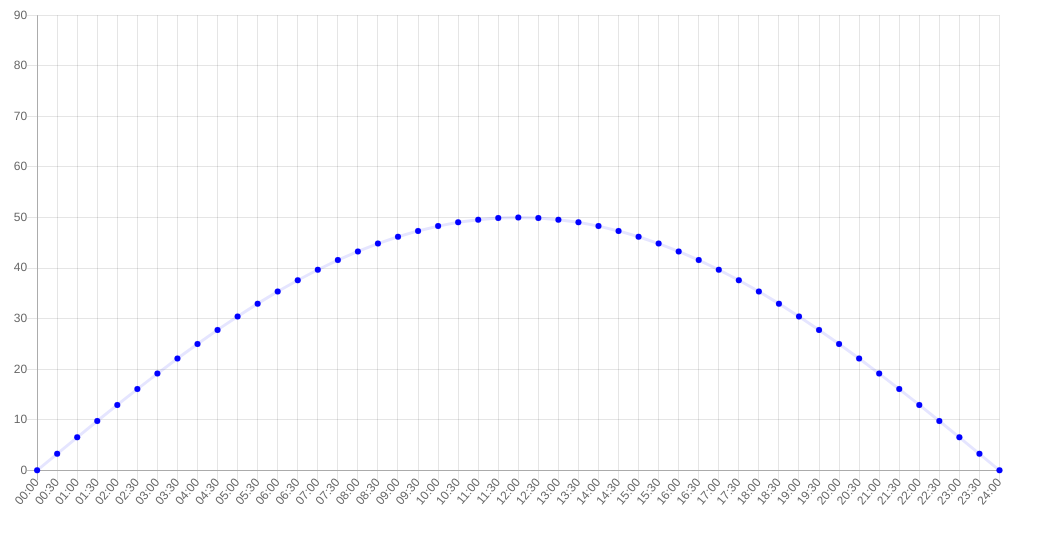
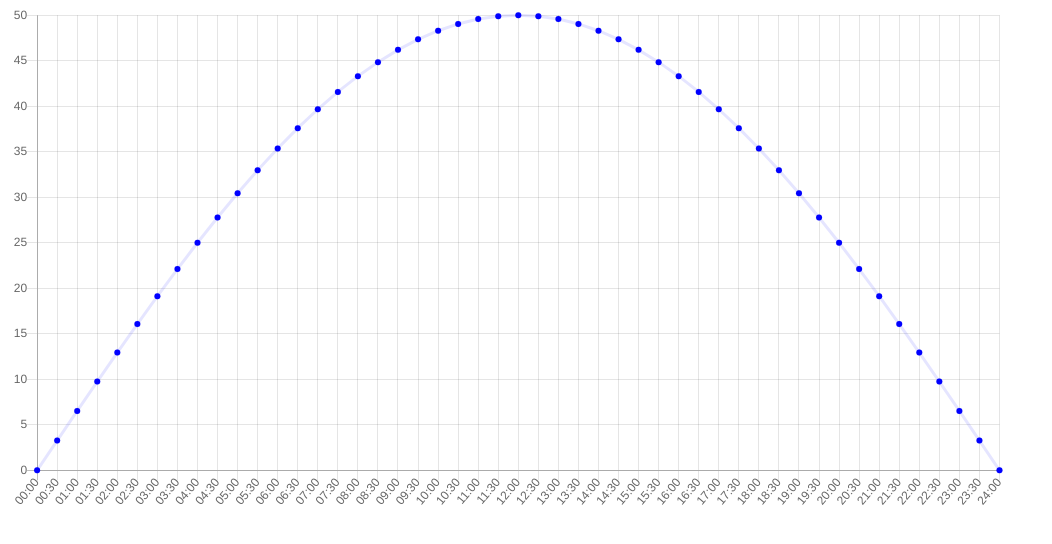
Before and after one commit to eloranta/moon-calculator, a plain HTML site: page index.html in a window 1280 px wide. Shown: the whole page, without its empty margins (0-1052 px from the left). Drawn offline with nearby package versions, Linux system fonts and the light colour scheme.

Commit message:
add autoscale y-axis

```diff
--- a/index.html
+++ b/index.html
@@ -23,7 +23,7 @@ new Chart("myChart", {
   options: {
     legend: {display: false},
     scales: {
-      yAxes: [{ticks: {min: 0, max:90}}],
+      yAxes: [{ticks: {beginAtZero: true}}],
     }
   }
 });
```
